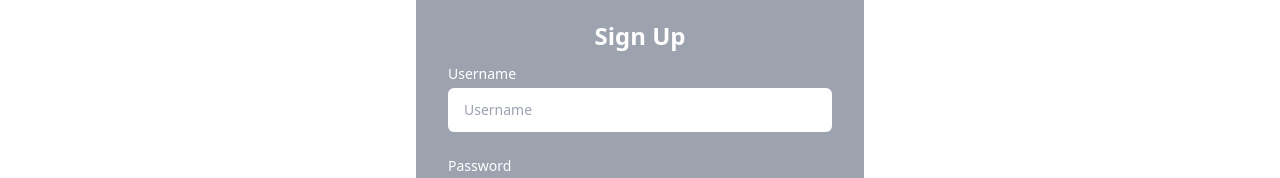
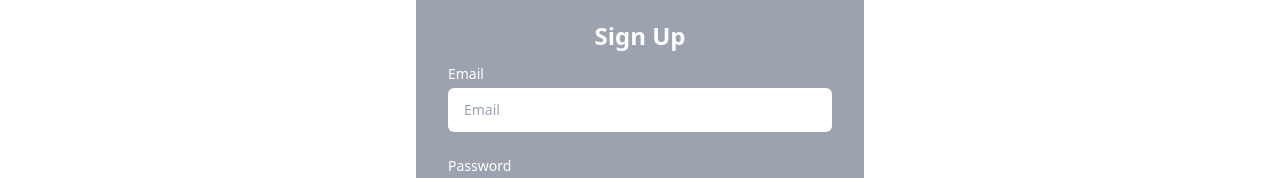
Before and after one commit to imadnanhassan/babyboo-client, a React (Vite) app: page /logout in a window 1280 px wide. Shown: the part 156-334 px from the top of the page. Built offline with nearby package versions, Linux system fonts and the light colour scheme.

Commit message:
authContext setUp

```diff
--- a/src/firebase/firebase.config.js
+++ b/src/firebase/firebase.config.js
@@ -14,3 +14,4 @@ const firebaseConfig = {
 
 // Initialize Firebase
 const app = initializeApp(firebaseConfig);
+export default app;
--- a/src/main.jsx
+++ b/src/main.jsx
@@ -6,10 +6,13 @@ import {
   RouterProvider,
 } from "react-router-dom";
 import router from './router/Routes.jsx';
+import AuthProvider from './providers/AuthProvider.jsx';
 
 
 ReactDOM.createRoot(document.getElementById('root')).render(
   <React.StrictMode>
-    <RouterProvider router={router} />
+    <AuthProvider>
+      <RouterProvider router={router} />
+    </AuthProvider>
   </React.StrictMode>,
 )
--- a/src/pages/SignUp/SignUp.jsx
+++ b/src/pages/SignUp/SignUp.jsx
@@ -10,8 +10,8 @@ const SignUp = () => {
                <form novalidate="" action="" className="space-y-6 ng-untouched ng-pristine ng-valid">
 
                   <div className="space-y-1 text-sm">
-                     <label for="username" className="block text-white">Username</label>
-                     <input type="text" name="username" id="username" placeholder="Username" className="w-full px-4 py-3 rounded-md border-white bg-white text-gray-800 focus:border-cyan-600" />
+                     <label for="email" className="block text-white">Email</label>
+                     <input type="text" name="email" id="email" placeholder="Email" className="w-full px-4 py-3 rounded-md border-white bg-white text-gray-800 focus:border-cyan-600" />
                   </div>
 
                   <div className="space-y-1 text-sm">
--- /dev/null
+++ b/src/providers/AuthProvider.jsx
@@ -0,0 +1,23 @@
+import React, { createContext, useState } from 'react';
+import { getAuth } from "firebase/auth";
+import app from '../firebase/firebase.config';
+
+
+export const AuthContext = createContext()
+const auth = getAuth(app)
+
+const AuthProvider = ({ children }) => {
+   const [user, setUser] = useState(null);
+   const [loading, setLoading] = useState(true);
+   const authInfo = {
+      user,
+      loading
+   }
+   return (
+      <AuthContext.Provider value={authInfo}>
+         {children}
+      </AuthContext.Provider>
+   );
+};
+
+export default AuthProvider;
```
Also changed, not shown: .eslintrc.cjs.
